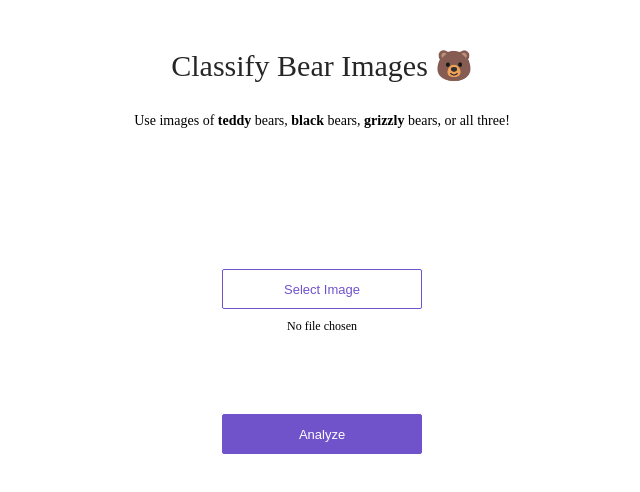
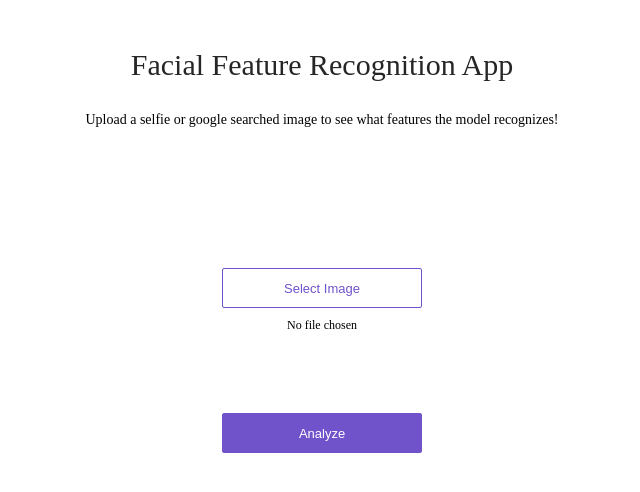
Before and after one commit to sam-kapusta/imageRec, a plain HTML site: page app/view/index.html in a window 1280 px wide. Shown: the whole page, without its empty margins (318-958 px from the left). Drawn offline with Linux system fonts and the light colour scheme.

Commit message:
Update index.html

```diff
--- a/app/view/index.html
+++ b/app/view/index.html
@@ -7,10 +7,9 @@
 <body>
 <div>
   <div class='center'>
-    <div class='title'>Classify Bear Images 🐻</div>
+    <div class='title'>Facial Feature Recognition App</div>
     <p>
-      Use images of <strong>teddy</strong> bears, <strong>black</strong> bears, <strong>grizzly</strong> bears, or
-      all three!
+     Upload a selfie or google searched image to see what features the model recognizes!
     </p>
     <div class='content'>
       <div class='no-display'>
```
